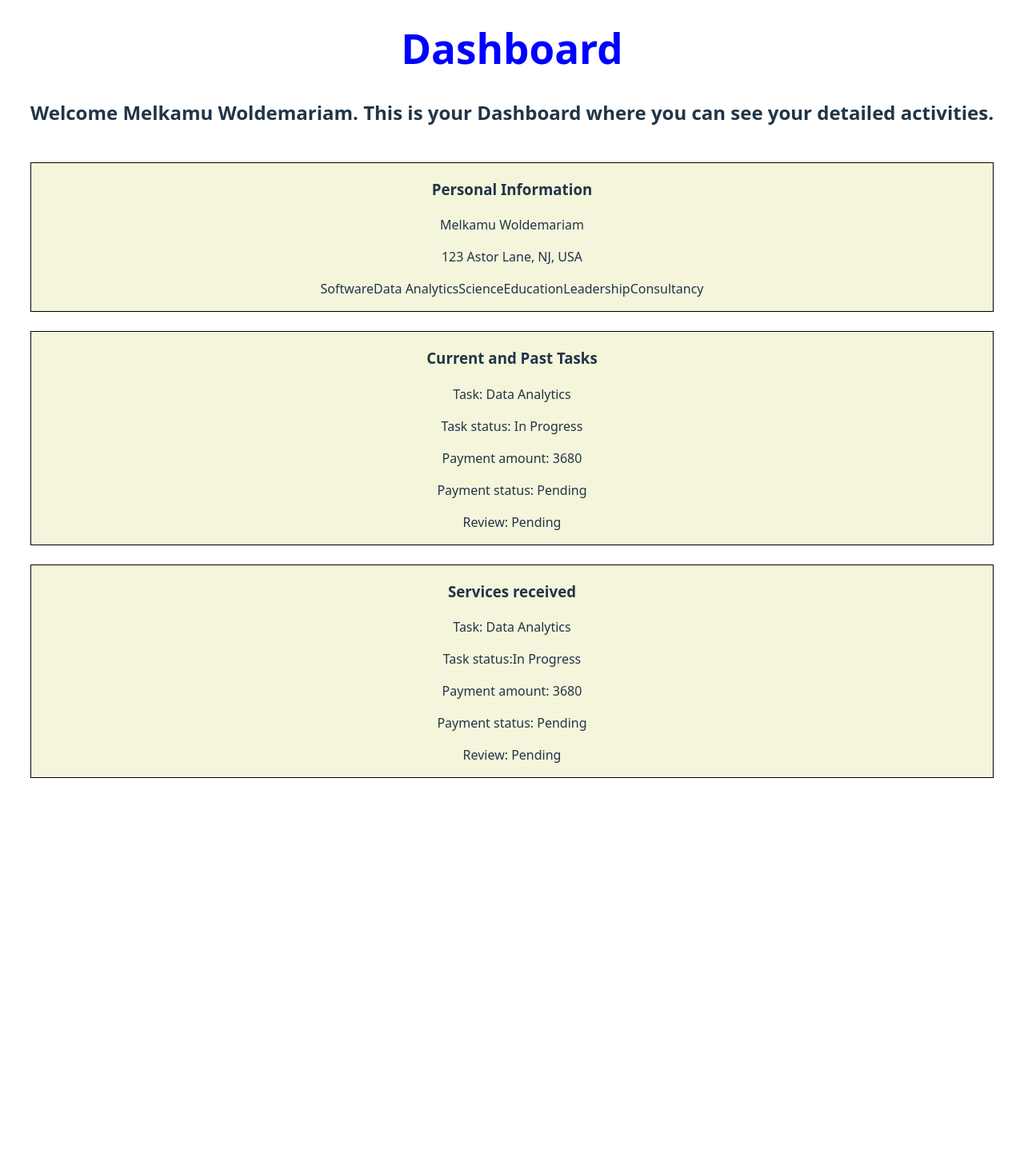
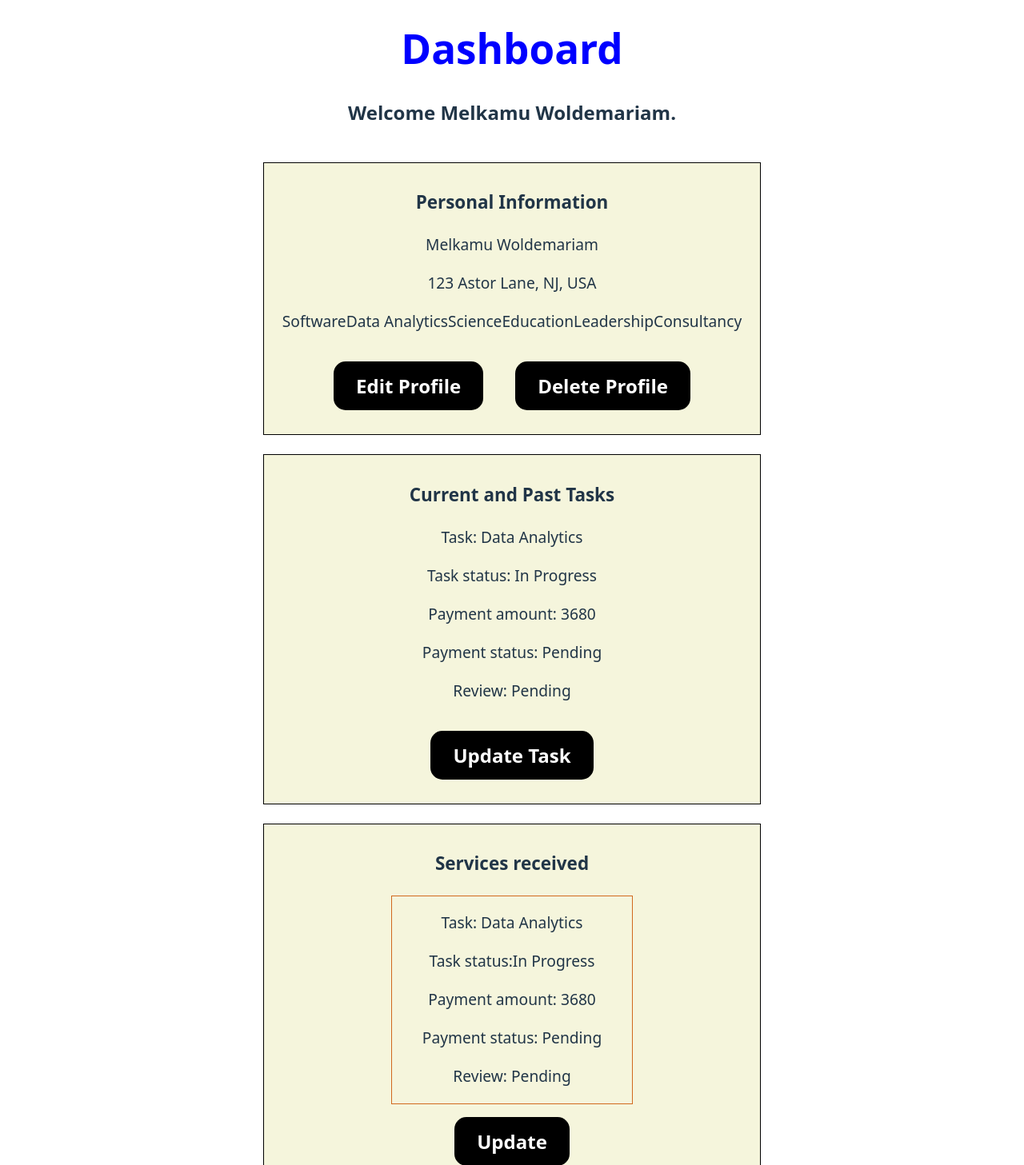
Before and after one commit to MelkWold/localTalentFrontend, a React (Vite) app: page /dashboard in a window 1280 px wide. Shown: the part 353-1810 px from the top of the page at 80% size. Before the commit the page ends 1382 px from the top, so only its background shows below. Built offline with nearby package versions, Linux system fonts and the light colour scheme.

Commit message:
dashboard updated

```diff
--- a/src/components/Dashboard/Dashboard.css
+++ b/src/components/Dashboard/Dashboard.css
@@ -1,14 +1,18 @@
-.personalInfo {
-    border: 1px solid black;
-    background-color: beige;
-}
-
+.personalInfo,
+.tasks-Customer,
 .tasks-Provider {
     border: 1px solid black;
     background-color: beige;
+    padding:10px;
+    max-width:600px;
+    margin-left: auto;
+    margin-right: auto;
+    font-size: 1.2rem;
 }
 
-.tasks-Customer {
-    border: 1px solid black;
-    background-color: beige;
+.serviceCard{
+    border: 1px solid chocolate;
+    max-width: 300px;
+    margin-left: auto;
+    margin-right:auto;
 }
--- a/src/components/Dashboard/Dashboard.jsx
+++ b/src/components/Dashboard/Dashboard.jsx
@@ -19,12 +19,14 @@ export default function DashboardPage(){
     return(
         <>
             <h1>Dashboard</h1>
-            <h2>Welcome {name}. This is your Dashboard where you can see your detailed activities. </h2><br/>
+            <h2>Welcome {name}. </h2><br/>
             <div className = "personalInfo">
                 <h3>Personal Information</h3>
                 <p>{name} </p>
                 <p>{address} </p>
                 <p>{services}</p>
+                <button>Edit Profile</button>
+                <button>Delete Profile</button>
             </div><br/>
 
             <div className = "tasks-Provider">
@@ -34,15 +36,20 @@ export default function DashboardPage(){
                 <p>Payment amount: {paymentAmount}</p>
                 <p>Payment status: {paymentStatus}</p>
                 <p>Review: {review} </p>
+                <button>Update Task</button>
             </div><br/>
 
             <div className = "tasks-Customer">
                 <h3>Services received</h3>
-                <p>Task: {task}</p>
-                <p>Task status:{taskStatus} </p>
-                <p>Payment amount: {paymentAmount}</p>
-                <p>Payment status: {paymentStatus}</p>
-                <p>Review: {review}</p>
+                <div className ="serviceCard">
+                    <p>Task: {task}</p>
+                    <p>Task status:{taskStatus} </p>
+                    <p>Payment amount: {paymentAmount}</p>
+                    <p>Payment status: {paymentStatus}</p>
+                    <p>Review: {review}</p>
+                </div>
+
+                <button>Update</button>
             </div><br/>
 
 
```
